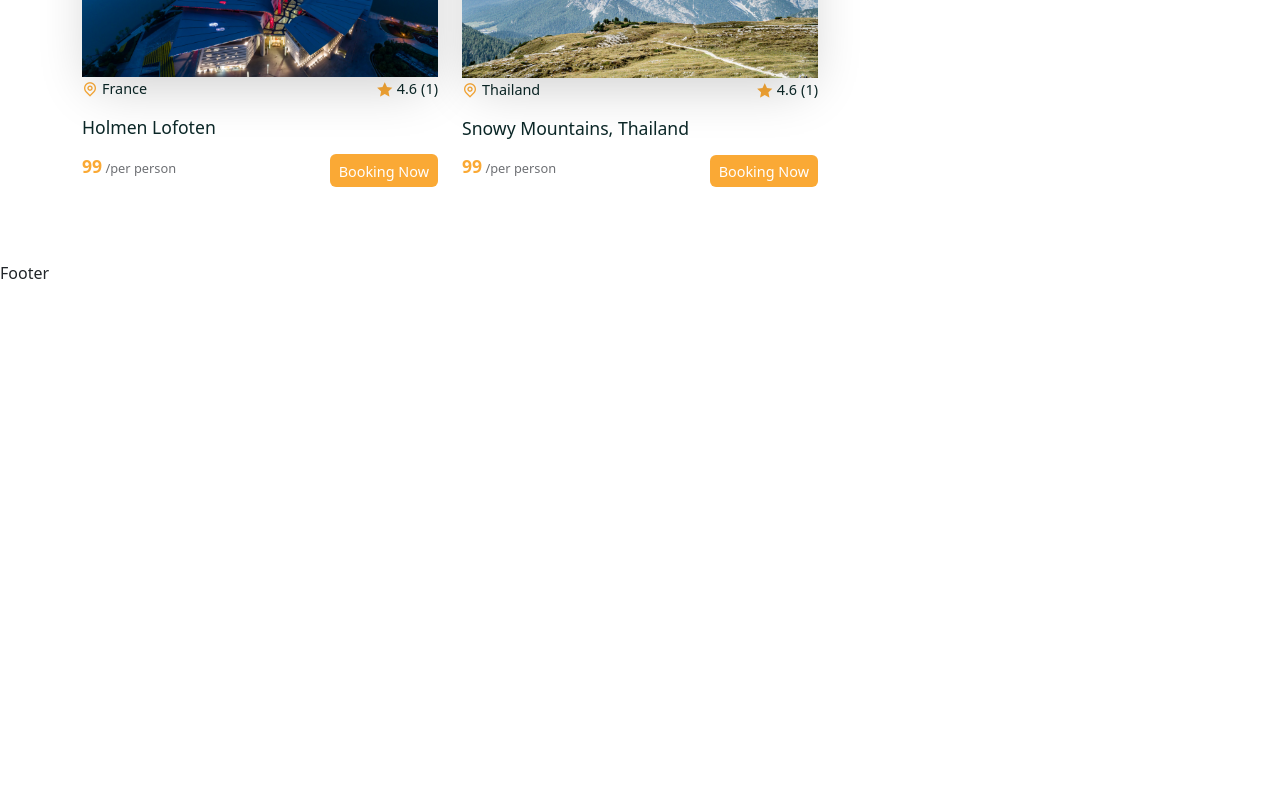
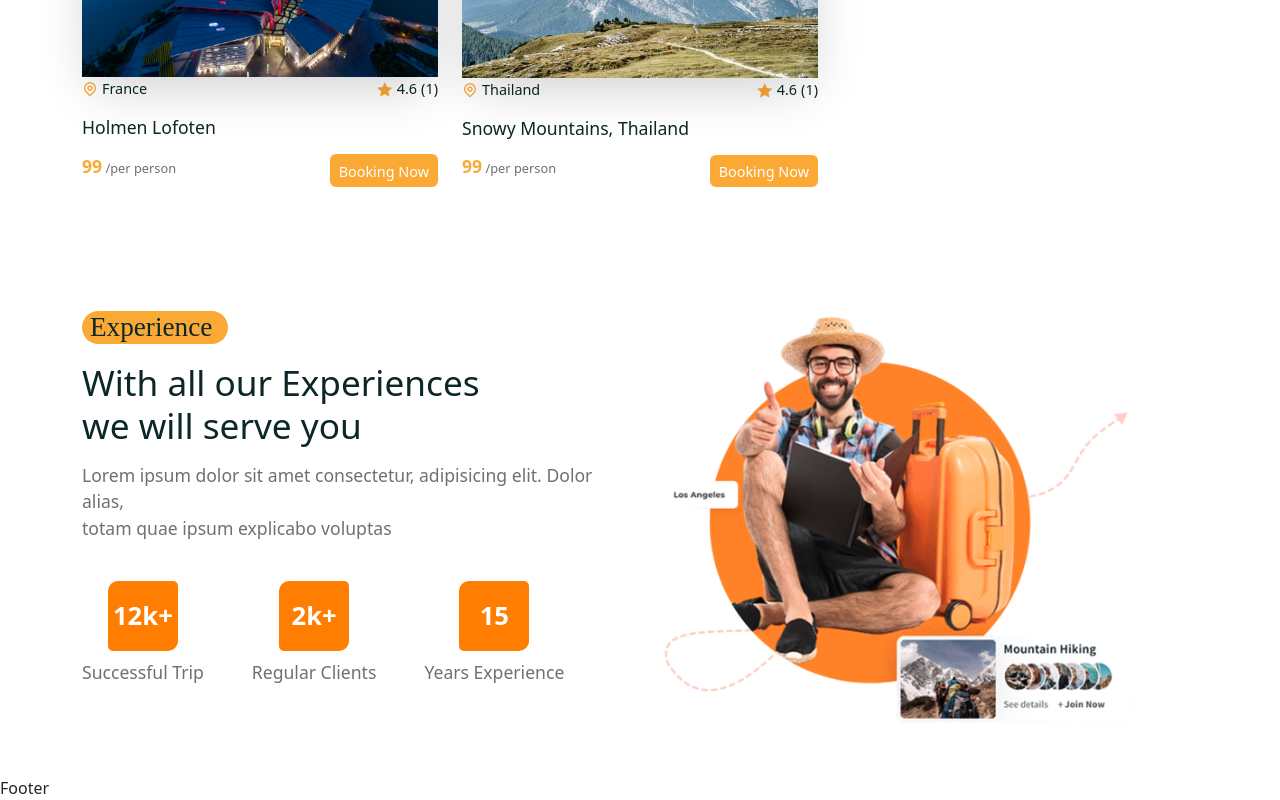
Before and after one commit to BadolJnU/Travel_Website, a React (Create React App) app in the folder frontend/: page /home in a window 1280 px wide. Shown: the part 2152-2952 px from the top of the page. Before the commit the page ends 2437 px from the top, so only its background shows below. Built offline with nearby package versions, Linux system fonts and the light colour scheme; a web font is replaced by a local one.

Commit message:
Experience Section Done

```diff
--- a/frontend/src/pages/Home.jsx
+++ b/frontend/src/pages/Home.jsx
@@ -6,6 +6,7 @@
 import heroImg from '../assets/images/hero-img01.jpg';
 import heroImg2 from '../assets/images/hero-img02.jpg';
 import heroVideo from '../assets/images/hero-video.mp4';
+import experienceImg from '../assets/images/experience.png';
 import Subtitle from '../shared/subtitle'
 import SearchBar from '../shared/SearchBar';
 import ServicesList from '../Services/ServicesList';
@@ -73,6 +74,40 @@
       </Container>
     </section>
     {/* Service section End */}
+    {/* Experience section Start */}
+    <section>
+      <Container>
+        <Row>
+          <Col lg="6">
+            <div className="experience__content">
+              <Subtitle subtitle={"Experience"}></Subtitle>
+              <h2>With all our Experiences <br /> we will serve you</h2>
+              <p>Lorem ipsum dolor sit amet consectetur, adipisicing elit. Dolor alias, <br />totam quae ipsum explicabo voluptas</p>
+            </div>
+            <div className="counter__wrapper d-flex align-items-center gap-5">
+              <div className="counter__box">
+                <span>12k+</span>
+                <h6>Successful Trip</h6>
+              </div>
+              <div className="counter__box">
+                <span>2k+</span>
+                <h6>Regular Clients</h6>
+              </div>
+              <div className="counter__box">
+                <span>15</span>
+                <h6>Years Experience</h6>
+              </div>
+            </div>
+          </Col>
+          <Col lg="6">
+            <div className="experience__img">
+              <img src={experienceImg} alt="" />
+            </div>
+          </Col>
+        </Row>
+      </Container>
+    </section>
+    {/* Experience section End */}
   </>
 }
 
--- a/frontend/src/styles/Home.css
+++ b/frontend/src/styles/Home.css
@@ -57,3 +57,43 @@
     font-size: 2.3rem;
     font-weight: 500;
 }
+
+.experience__content h2 {
+    font-size: 2.2rem;
+    font-weight: 500;
+    margin-top: 1.1rem;
+}
+
+.experience__content p {
+    font-size: 1.1rem;
+    margin-top: 1rem;
+    color: var(--text-color);
+}
+
+.counter__wrapper {
+    margin-top: 2.5rem;
+}
+
+.counter__box span {
+    width: 70px;
+    height: 70px;
+    margin: auto;
+    display: flex;
+    align-items: center;
+    justify-content: center;
+    background: var(--primary-color);
+    color: #fff;
+    font-weight: 600;
+    font-size: 1.6rem;
+    border-radius: 10px 5px 10px 5px;
+}
+
+.counter__box h6 {
+    font-size: 1.1rem;
+    margin-top: 0.7rem;
+    color: var(--text-color);
+}
+
+.experience__img img {
+    width: 90%;
+}
```
